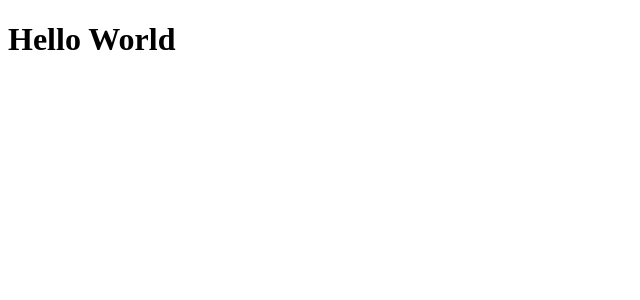
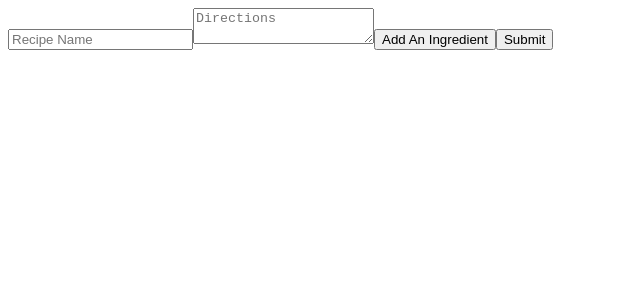
Before and after one commit to sethripman/under-the-gun-fullstack, a React app: page / in a window 1280 px wide. Shown: the top 300 px of the page, without its empty margins (0-640 px from the left). Built offline with nearby package versions, Linux system fonts and the light colour scheme.

Commit message:
ryan is a wizard

```diff
--- a/src/components/App.js
+++ b/src/components/App.js
@@ -1,5 +1,6 @@
 import React from 'react';
+import RecipeForm from './recipeForm/RecipeForm';
 
 export default function App() {
-  return <h1>Hello World</h1>;
+  return <RecipeForm />;
 }
--- /dev/null
+++ b/src/components/recipeForm/RecipeForm.js
@@ -0,0 +1,42 @@
+import React, { useState } from 'react';
+
+
+const RecipeForm = () => {
+  const [recipeName, setRecipeName] = useState('');
+  const [directions, setDirections] = useState([]);
+  const [ingredients, setIngredients] = useState([]);
+  const ingredientInputs = ingredients.map(({ name, amount, unit }, i) => {
+    const handleChange = (key) => ({ target }) => setIngredients(oldIngredients => oldIngredients.map((oi, oiIndex) => {
+      if(oiIndex === i) return { ...oi, [key]: target.value };
+      return oi;
+    }));
+    return (
+      <div key={i} >
+        <input type="text" value={name} onChange={handleChange('name')} placeholder="Ingredient Name"/>
+        <input type="number" value={amount} onChange={handleChange('amount')} placeholder="Amount" />
+        <select defaultValue={unit} onChange={handleChange('unit')}>
+          <option value="cup">Cup</option>
+          <option value="tablespoon">Tablespoon</option>
+          <option value="teaspoon">Teaspoon</option>
+          <option value="ounce">Ounce</option>
+          <option value="grams">Grams</option>
+        </select>
+
+      </div>
+    );
+  });
+  return (
+    <form>
+      <label>
+        <input type="text"  placeholder="Recipe Name"/>
+      </label>
+      <label>
+        <textarea type="text"  placeholder="Directions"/>
+      </label>
+      <button type="button" onClick={() => setIngredients(oi => [...oi, { name: '', amount: 0, unit: 'grams' }])}>Add An Ingredient</button>
+      {ingredientInputs}
+      <input type="submit" value="Submit"/>
+    </form>
+  );
+};
+export default RecipeForm;
```
